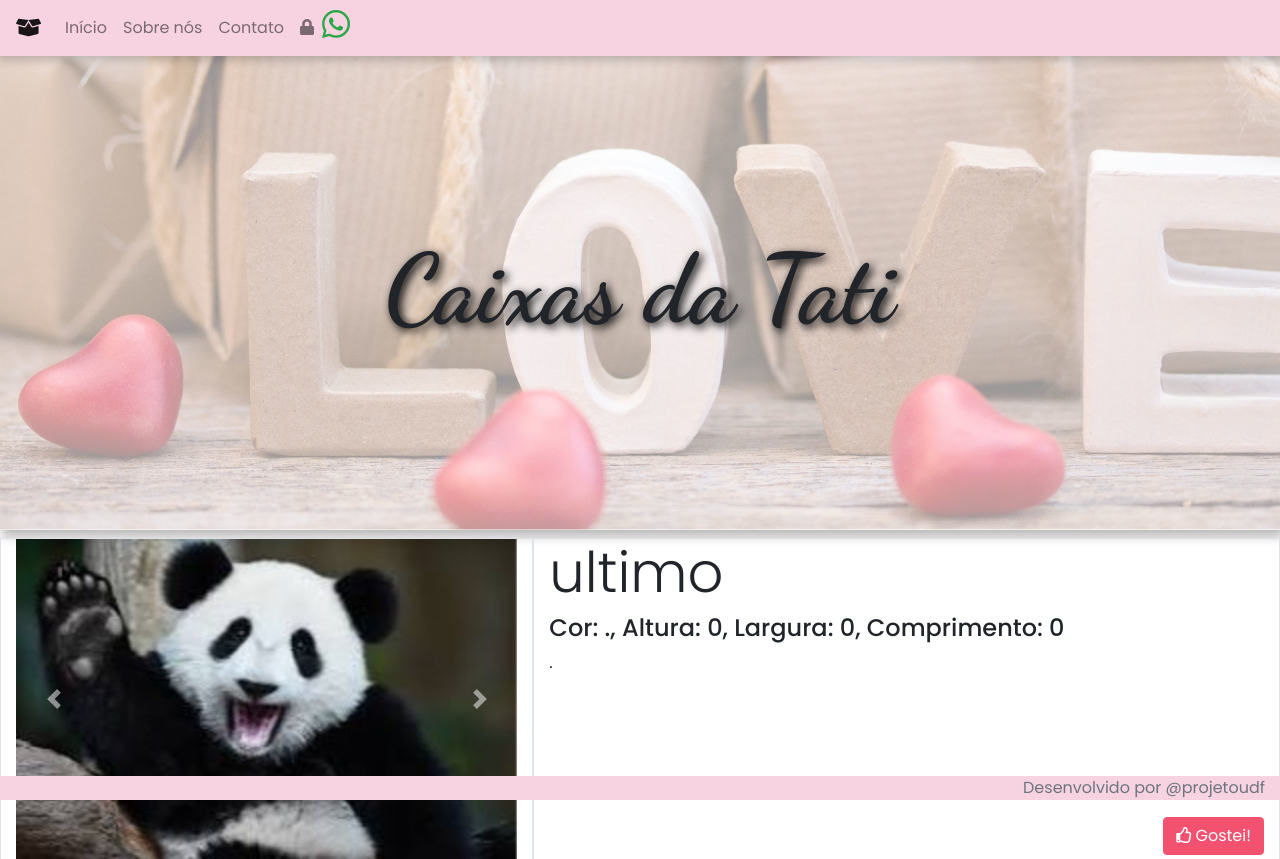
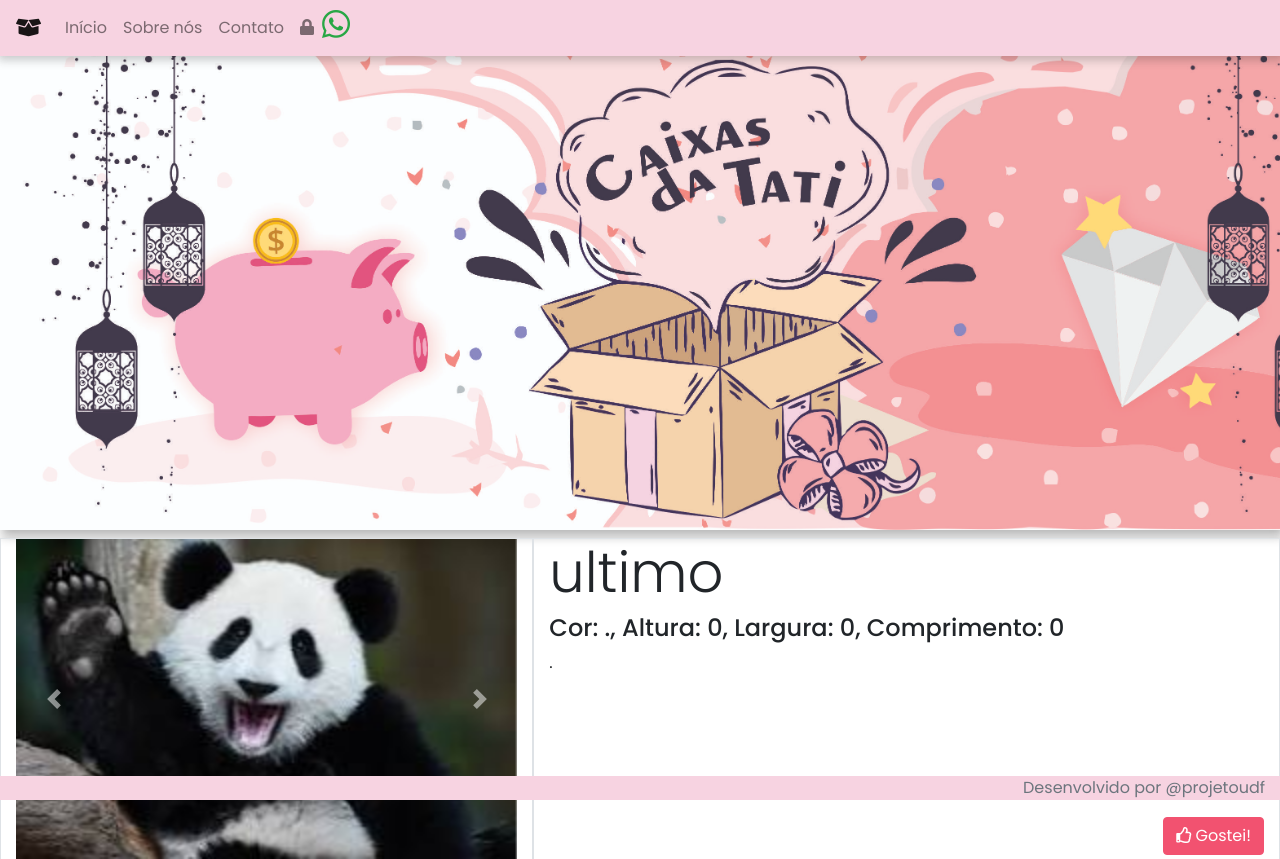
Before and after one commit to projetoudf/interdisciplinarII, a PHP site: page /index.php in a window 1280 px wide. Shown: the top 859 px of the page. Run offline with PHP 8.4, Linux system fonts and the light colour scheme; data comes from the database, SQL or seed files in the repository.

Commit message:
update no banner e delete do produto

```diff
--- a/index.php
+++ b/index.php
@@ -27,32 +27,10 @@
     .banner {
       height: 60vh;
       width: 100%;
-    }
-    .banner .content{
-      position: relative;
-      z-index:999;
-      text-align: center;
-      top: 50%;
-      left: 50%;
-      transform: translate(-50%, -50%);
-      font-family: 'Dancing Script', cursive;
-
+      background-image: url("backgrounds/title.jpg");
+      background-size: cover;
     }
 
-    .banner::after {
-      content: "";
-      position: absolute;
-      top: 0px;
-      left: 0px;
-      width: 100%;
-      height: 60vh;
-      z-index:99;
-      background-image: url("backgrounds/title.jpg");
-      background-size: cover;
-      opacity: 0.4;
-      margin-top: 50px;
-
-    }
     .carousel-inner>.carousel-item>img {
       width: 100% !important;
       height: 40vh !important;
@@ -68,9 +46,7 @@
         include "conexao.php";
       ?>
   <div class="banner sombra">
-    <div class="content">
-      <p class="display-1" style="text-shadow: 3px 3px 10px rgba(0,0,0,1) !important;">Caixas da Tati</p>
-    </div>
+
   </div>
 
   <div class="container-fluid">
@@ -135,52 +111,7 @@
     });
   </script>
 
-  <script>
-              $(document).ready(function () {
-                  $(window).scroll(function (event) {
-                      if ($('body').height() <= ($(window).height() + 400 + $(window).scrollTop())) {
-                          getPagination($("#page").html());
-                      }
-                  });
-              });
-              function getPagination(pg) {
-                  if ($("#trigger").html() === "true") {
-                      $("#trigger").html("false");
-                      $("#res").fadeTo("slow", 0.3);
-                      setTimeout(function () {
-                          $.ajax({
-                              type: "POST",
-                              url: "actions.php",
-                              data: {
-                                  exec: 'scroll',
-                                  pg: pg
-                              },
-                              dataType: 'json',
-                              processData: true,
-                              success: function (data) {
-                                  if (data.results !== "") {
-                                      $("#res").append(data.results);
-                                      setTimeout(function () {
-                                          if (data.totalItens < 5) {
-                                              $("#trigger").html("false");
-                                          }
-                                          else {
-                                              $("#trigger").html("true");
-                                          }
-                                          $("#page").html(data.pg);
-                                      }, 500);
-                                  }
-                                  else {
-                                      $("#res").append('<div class="col-md-12"><h3>Sem Mais Resultados...</h3></div>');
-                                  }
-                                  $("#res").fadeTo("slow", 1);
-                              }
-                          });
-                      }, 1000);
-                  }
-              }
-              getPagination(1);
-          </script>
+
 </body>
 
 </html>
--- a/produto/excluirProduto.php
+++ b/produto/excluirProduto.php
@@ -1,6 +1,7 @@
 <?php
     require "../conexao.php";
     $sql = "DELETE FROM fotos WHERE Id_Produto=" . $_REQUEST["Id_Produto"].";";
+    $sql.= "DELETE FROM mensagem WHERE Id_Produto=". $_REQUEST["Id_Produto"].";";
     $sql.= "DELETE FROM produto WHERE Id_Produto=". $_REQUEST["Id_Produto"].";";
 
     $res = $conexao->multi_query($sql) or die($conexao->error);
```
Also changed, not shown: backgrounds/title.jpg.
